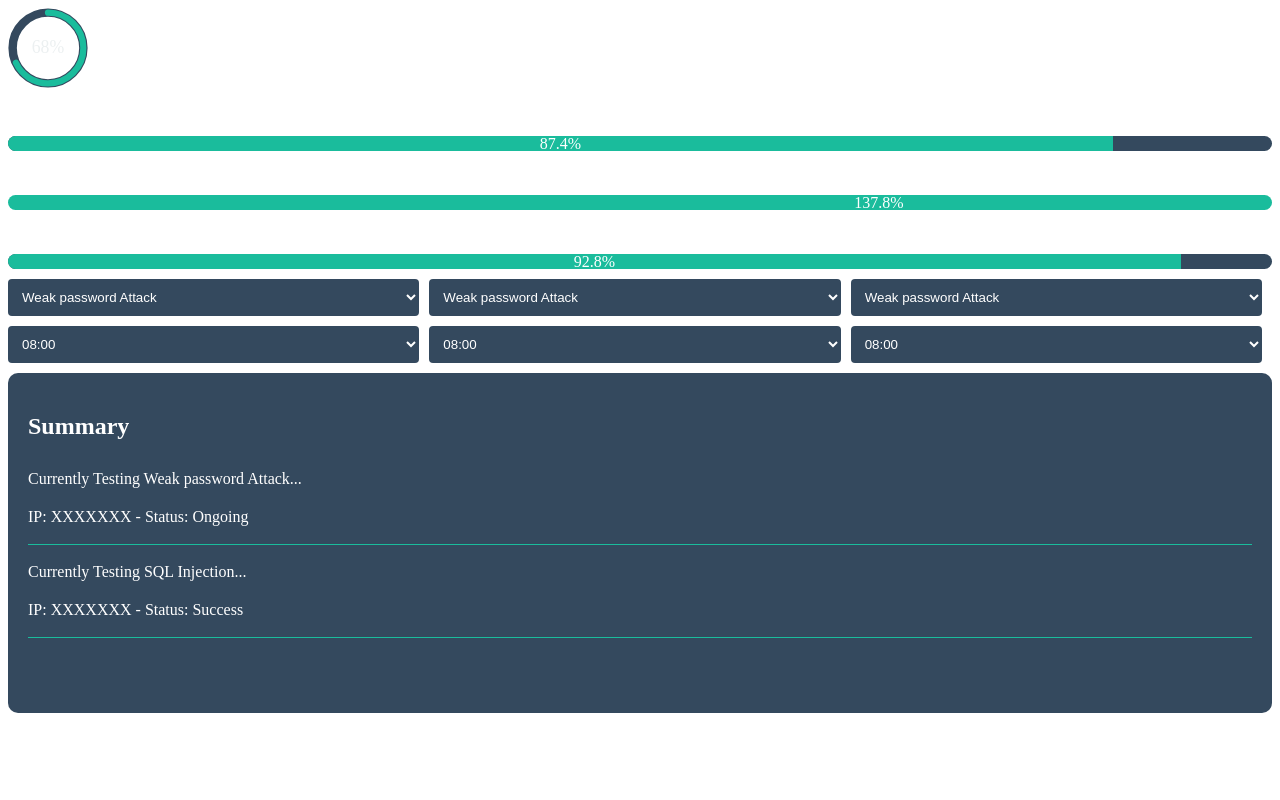
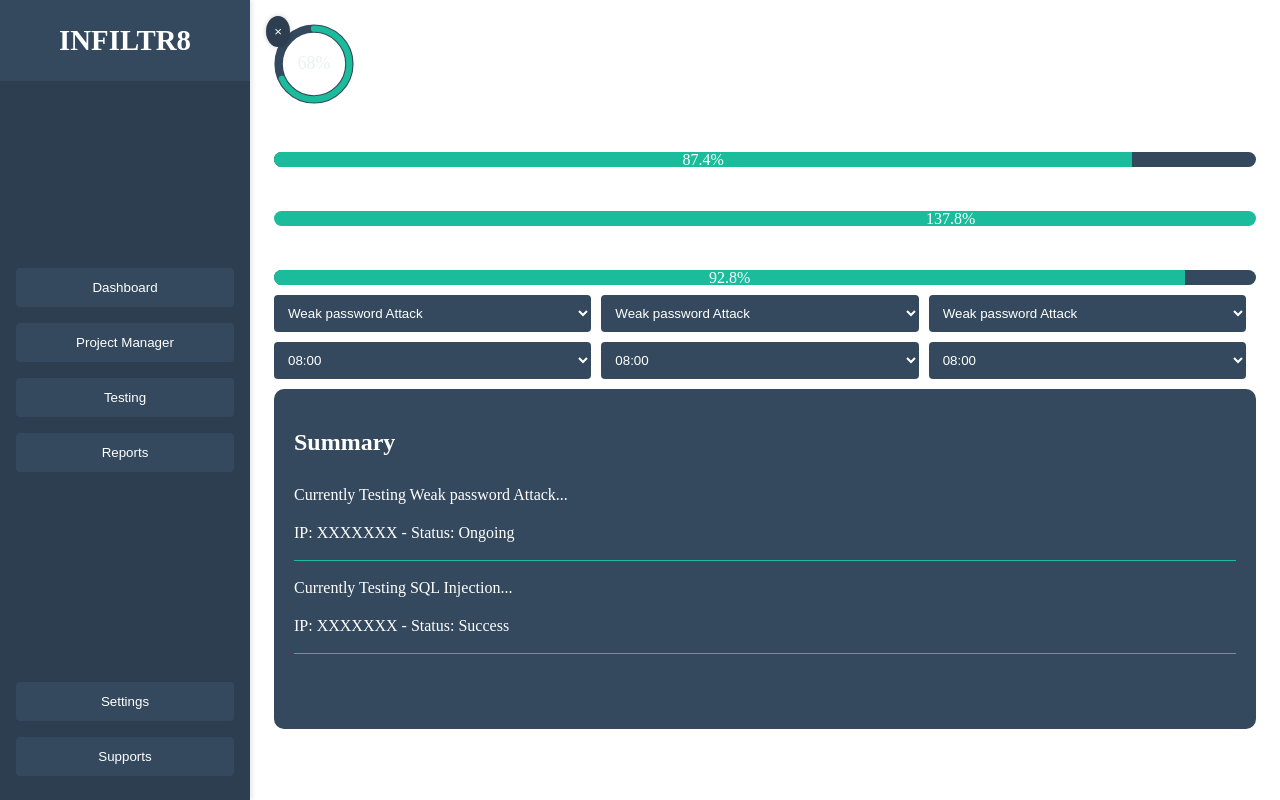
Before and after one commit to robertosalinaas/CS4311_INFILTR8_11FinalFrontier_Fall2024, a SvelteKit app in the folder frontend/: page /Testing in a window 1280 px wide. Built offline with nearby package versions, Linux system fonts and the light colour scheme.

Commit message:
Added sidebar to testing page

```diff
--- a/frontend/src/routes/Testing/+page.svelte
+++ b/frontend/src/routes/Testing/+page.svelte
@@ -1,12 +1,120 @@
 <script>
-    // import Navbar from '$lib/navbar.svelte';
-    import CircularProgress from '../../lib/CircularProgress.svelte'; // Import any components needed for the testing page
+    let isOpen = true;
+
+    function toggleNavbar() {
+        isOpen = !isOpen;
+    }
+
+    // Import the components needed for the testing page
+    import CircularProgress from '../../lib/CircularProgress.svelte';
     import ScheduleAttacks from '../../lib/ScheduleAttacks.svelte';
     import Summary from '../../lib/Summary.svelte';
     import TestResults from '../../lib/TestResults.svelte';
 </script>
-<!-- <Navbar /> -->
-<CircularProgress />
-<TestResults />
-<ScheduleAttacks />
-<Summary />
+
+<style>
+    .navbar {
+        position: fixed;
+        top: 0;
+        left: 0;
+        height: 100%;
+        width: 250px;
+        background-color: #2c3e50;
+        color: white;
+        display: flex;
+        flex-direction: column;
+        justify-content: space-between;
+        transition: transform 0.3s ease;
+        box-shadow: 2px 0 5px rgba(0, 0, 0, 0.1);
+    }
+
+    .navbar.closed {
+        transform: translateX(-100%);
+    }
+
+    .INFILTR8 {
+        padding: 1.5rem;
+        font-size: 1.8rem;
+        font-weight: bold;
+        text-align: center;
+        background-color: #34495e;
+    }
+
+    .nav-buttons,
+    .bottom-buttons {
+        display: flex;
+        flex-direction: column;
+        padding: 1rem;
+    }
+
+    .nav-buttons button,
+    .bottom-buttons button {
+        margin: 0.5rem 0;
+        padding: 0.75rem;
+        background-color: #34495e;
+        color: white;
+        border: none;
+        cursor: pointer;
+        border-radius: 4px;
+        transition: background-color 0.3s ease;
+    }
+
+    .nav-buttons button:hover,
+    .bottom-buttons button:hover {
+        background-color: #1abc9c;
+    }
+
+    .toggle-button {
+        position: absolute;
+        top: 1rem;
+        right: -2.5rem;
+        background-color: #2c3e50;
+        color: white;
+        border: none;
+        cursor: pointer;
+        padding: 0.5rem;
+        border-radius: 50%;
+        box-shadow: 0 0 5px rgba(0, 0, 0, 0.2);
+        transition: background-color 0.3s ease;
+    }
+
+    .toggle-button:hover {
+        background-color: #1abc9c;
+    }
+
+    /* Adjust main content to avoid overlap */
+    main {
+        margin-left: 250px;
+        padding: 1rem;
+    }
+
+    .navbar.closed + main {
+        margin-left: 0;
+    }
+</style>
+
+<!-- Sidebar code -->
+<nav class:closed={!isOpen} class="navbar">
+    <div class="INFILTR8">INFILTR8</div>
+    <div class="nav-buttons">
+        <button>Dashboard</button>
+        <button>Project Manager</button>
+        <button>Testing</button>
+        <button>Reports</button>
+    </div>
+    <div class="bottom-buttons">
+        <button>Settings</button>
+        <button>Supports</button>
+    </div>
+    <button class="toggle-button" on:click={toggleNavbar}>
+        {isOpen ? '×' : '☰'}
+    </button>
+</nav>
+
+<!-- Main page content -->
+<main>
+    <CircularProgress />
+    <TestResults />
+    <ScheduleAttacks />
+    <Summary />
+</main>
```
